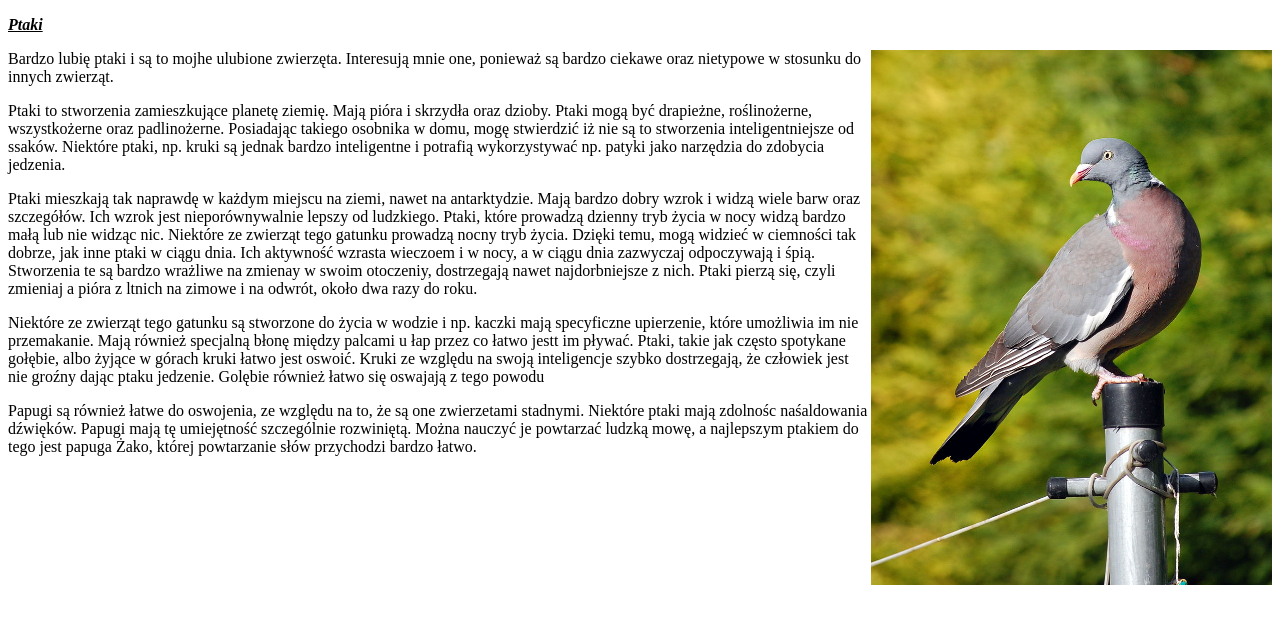
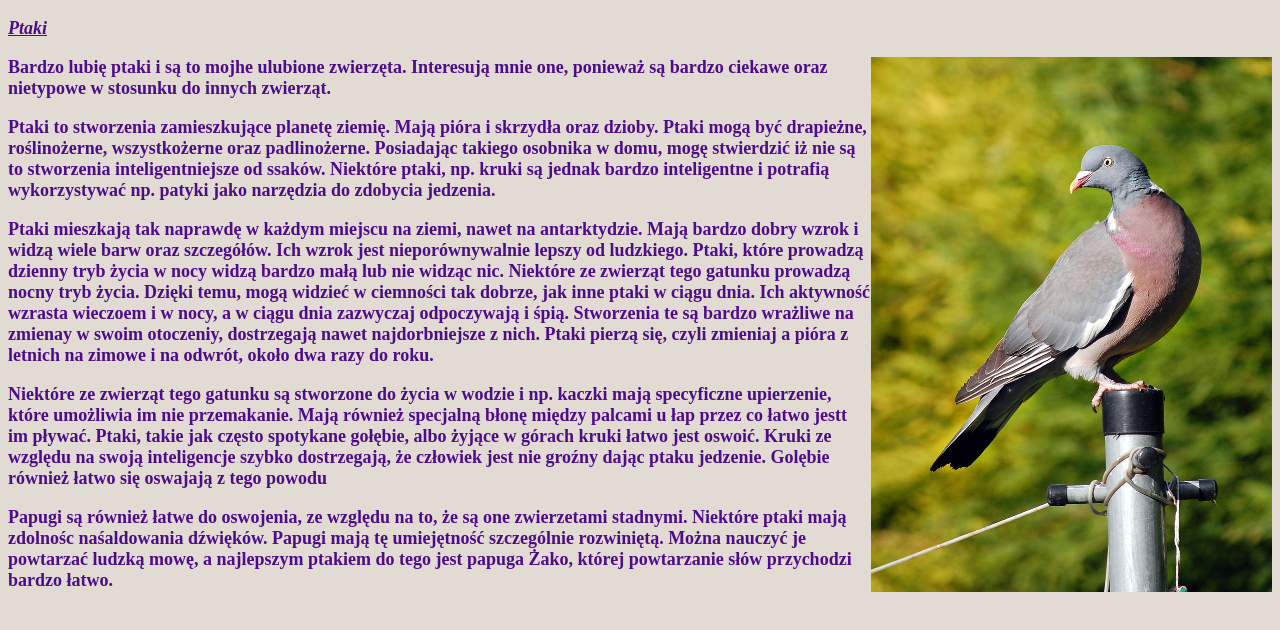
Before and after one commit to birdqv/birdqv.github.io, a plain HTML site: page index.html in a window 1280 px wide. Drawn offline with Linux system fonts and the light colour scheme.

Commit message:
Add files via upload

```diff
--- a/index.html
+++ b/index.html
@@ -4,17 +4,18 @@
     <meta charset="UTF-8">
     <meta name="viewport" content="width=device-width, initial-scale=1.0">
     <title>Document</title>
+    <link rel="stylesheet" href="style.css">
 </head>
 <body>
    <p><b><u><i> Ptaki </b></p></u></i>
    <img src="golab.jpg" height="535,5" align="right">
-     <p> </p>Bardzo lubię ptaki i są to mojhe ulubione zwierzęta. Interesują mnie one, ponieważ są bardzo ciekawe oraz  nietypowe w stosunku do innych zwierząt.
+     <p> Bardzo lubię ptaki i są to mojhe ulubione zwierzęta. Interesują mnie one, ponieważ są bardzo ciekawe oraz  nietypowe w stosunku do innych zwierząt. </p>
      <p>
         Ptaki to stworzenia zamieszkujące planetę ziemię. Mają pióra i skrzydła oraz dzioby. Ptaki mogą być drapieżne, roślinożerne, wszystkożerne oraz padlinożerne. Posiadając takiego osobnika w domu, mogę stwierdzić iż nie są to stworzenia inteligentniejsze od ssaków. Niektóre ptaki, np. kruki są jednak bardzo inteligentne i potrafią wykorzystywać np. patyki jako narzędzia do zdobycia jedzenia.
      </p>
 
      <p>
-        Ptaki mieszkają tak naprawdę w każdym miejscu na ziemi, nawet na antarktydzie. Mają bardzo dobry wzrok i widzą wiele barw oraz szczegółów. Ich wzrok jest nieporównywalnie lepszy od ludzkiego. Ptaki, które prowadzą dzienny tryb życia w nocy widzą bardzo małą lub nie widząc nic. Niektóre ze zwierząt tego gatunku prowadzą nocny tryb życia. Dzięki temu, mogą widzieć w ciemności tak dobrze, jak inne ptaki w ciągu dnia. Ich aktywność wzrasta wieczoem i w nocy, a w ciągu dnia zazwyczaj odpoczywają i śpią. Stworzenia te są bardzo wrażliwe na zmienay w swoim otoczeniy, dostrzegają nawet najdorbniejsze z nich. Ptaki pierzą się, czyli zmieniaj a pióra z ltnich na zimowe i na odwrót, około dwa razy do roku.
+        Ptaki mieszkają tak naprawdę w każdym miejscu na ziemi, nawet na antarktydzie. Mają bardzo dobry wzrok i widzą wiele barw oraz szczegółów. Ich wzrok jest nieporównywalnie lepszy od ludzkiego. Ptaki, które prowadzą dzienny tryb życia w nocy widzą bardzo małą lub nie widząc nic. Niektóre ze zwierząt tego gatunku prowadzą nocny tryb życia. Dzięki temu, mogą widzieć w ciemności tak dobrze, jak inne ptaki w ciągu dnia. Ich aktywność wzrasta wieczoem i w nocy, a w ciągu dnia zazwyczaj odpoczywają i śpią. Stworzenia te są bardzo wrażliwe na zmienay w swoim otoczeniy, dostrzegają nawet najdorbniejsze z nich. Ptaki pierzą się, czyli zmieniaj a pióra z letnich na zimowe i na odwrót, około dwa razy do roku.
      </p>
 
       <p>
--- /dev/null
+++ b/style.css
@@ -0,0 +1,11 @@
+body
+{
+background-color:rgb(226, 219, 212);
+
+}
+
+p{
+    color:rgb(76, 13, 136);
+    font-size: large;
+    font-weight:bold;
+}
```
